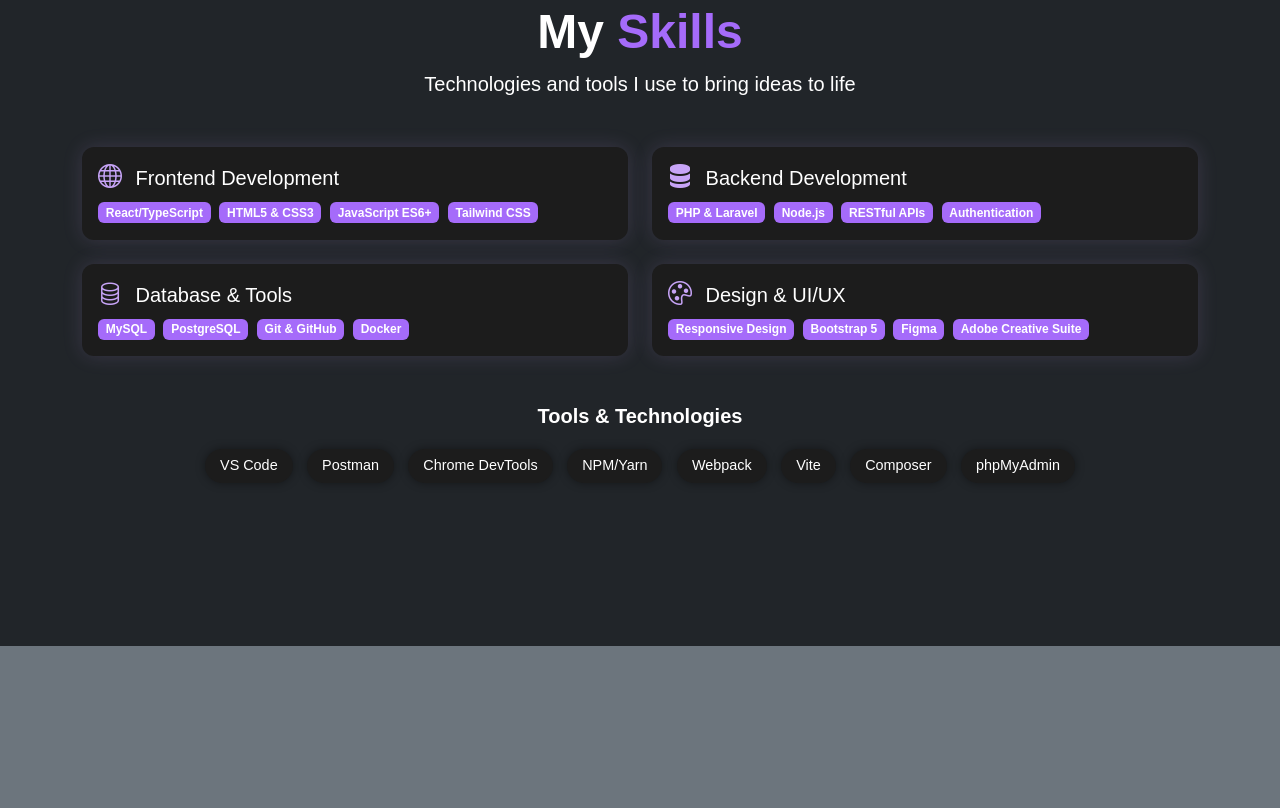
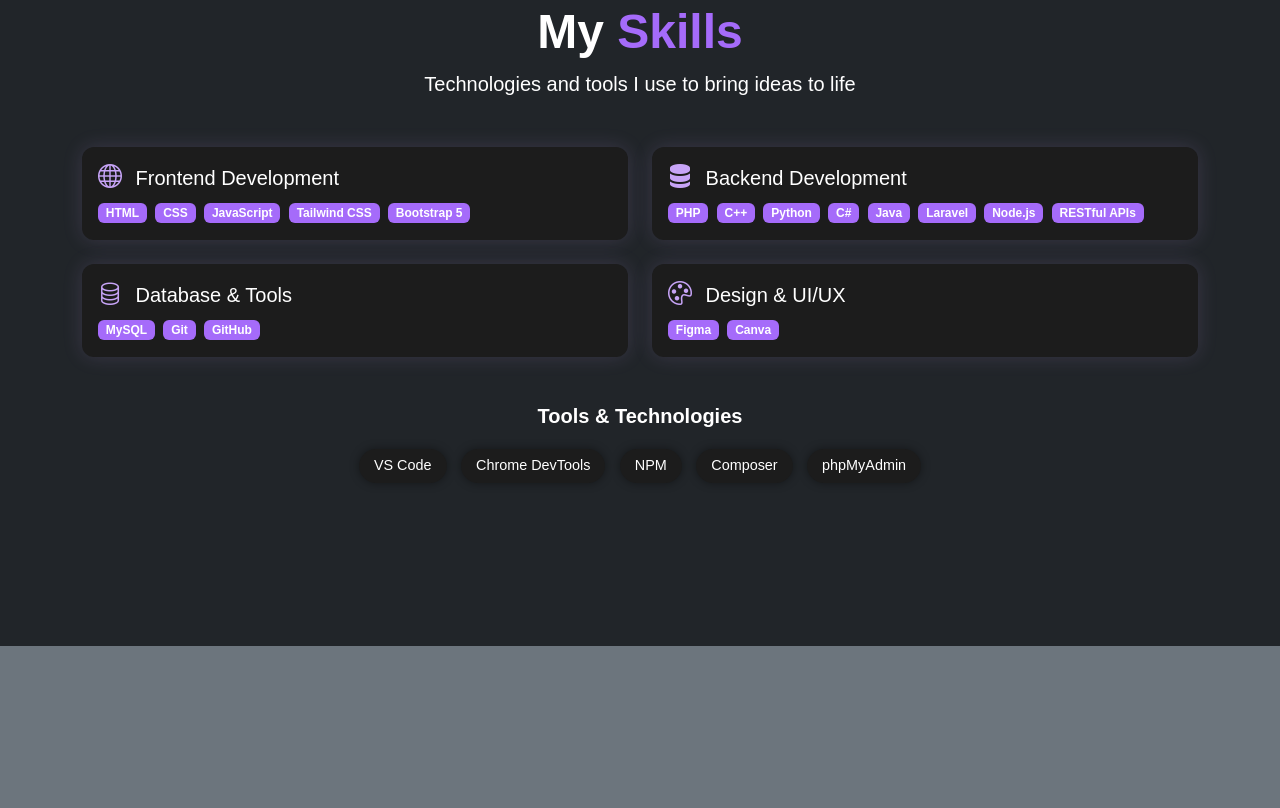
Before and after one commit to FREECSS22/portfolio, a website: page index.html in a window 1280 px wide. Shown: the part 1692-2500 px from the top of the page. Drawn offline with nearby package versions, Linux system fonts and the light colour scheme.

Commit message:
adding aos

```diff
--- a/index.html
+++ b/index.html
@@ -4,6 +4,7 @@
     <meta charset="UTF-8">
     <meta name="viewport" content="width=device-width, initial-scale=1.0">
     <link rel="shortcut icon" href="assets/JL-logo.png" type="image/x-icon">
+    <link href="https://cdn.jsdelivr.net/npm/aos@2.3.4/dist/aos.css" rel="stylesheet">
     <link rel="stylesheet" href="node_modules/bootstrap/dist/css/bootstrap.min.css">
     <link rel="stylesheet" href="style/style.css">
     <link rel="stylesheet" href="https://cdn.jsdelivr.net/npm/bootstrap-icons@1.13.1/font/bootstrap-icons.min.css">
@@ -45,7 +46,7 @@
         <div class="container">
             <div class="row align-items-center">
             <!-- Intro Section -->
-                <section class="col-lg-7 hero-content">
+                <section class="col-lg-7 hero-content" data-aos="fade-right">
                     <h1 class="fw-bold mb-3">Hi, I'm <span class="text-primary">John Luie Rivera</span></h1>
                     <h2 class="h4 text-secondary mb-3">Full-Stack Developer & IT Student</h2>
                     <p class="mb-4">Passionate about creating innovative web solutions with modern technologies. I bring ideas to life through clean code and beautiful user experiences.</p>
@@ -62,7 +63,7 @@
                 </section>
 
                 <!-- Profile Image -->
-                <figure class="col-lg-5 text-center mt-5 mt-lg-0">
+                <figure class="col-lg-5 text-center mt-5 mt-lg-0" data-aos="fade-left">
                     <img src="assets/IMG_20250328_183040_029.jpg" alt="Profile picture of Alex Johnson" class="profile-img">
                 </figure>
             </div>
@@ -73,14 +74,14 @@
     <section id="about" class="py-5 section-elevated text-light">
         <div class="container">
             <!-- Section Header -->
-            <div class="text-center mb-5">
+            <div class="text-center mb-5" data-aos="fade-up">
                 <h2 class="fw-bold display-5">About <span class="text-primary">Me</span></h2>
                 <p class="lead mx-auto" style="max-width: 700px;">Get to know more about my background, education, and passion for technology</p>
             </div>
 
             <div class="row align-items-center g-5">
                 <!-- Content -->
-                <div class="col-lg-6">
+                <div class="col-lg-6" data-aos="fade-right">
                     <article>
                         <p class="lead">
                             Hello! I'm <span class="text-primary fw-bold">John Luie Rivera</span>, a passionate full-stack developer and IT student
@@ -102,7 +103,7 @@
                 </div>
 
                 <!-- Highlights Cards -->
-                <div class="col-lg-6">
+                <div class="col-lg-6" data-aos="zoom-in">
                     <div class="row g-4">
                         <!-- Card 1 -->
                         <div class="col-12">
@@ -163,66 +164,65 @@
     <!-- Skills Section -->
     <section id="skills" class="vh-100 d-flex justify-content-center align-items-center text-white bg-dark">
         <div class="container py-5">
-            <div class="text-center mb-5">
+            <div class="text-center mb-5" data-aos="fade-up">
                 <h2 class="fw-bold display-5">My <span class="text-primary">Skills</span></h2>
                 <p class="lead mx-auto" style="max-width: 700px;">Technologies and tools I use to bring ideas to life</p>
             </div>
             <div class="row g-4">
 
                 <!-- Frontend Development -->
-                <div class="col-md-6">
+                <div class="col-md-6" data-aos="zoom-in">
                     <div class="skill-card h-100 p-3">
                         <h5><i class="bi bi-globe skill-icon"></i> Frontend Development</h5>
-                    <span class="badge bg-primary me-1">React/TypeScript</span>
-                    <span class="badge bg-primary me-1">HTML5 & CSS3</span>
-                    <span class="badge bg-primary me-1">JavaScript ES6+</span>
+                        <span class="badge bg-primary me-1">HTML</span>
+                        <span class="badge bg-primary me-1">CSS</span>
+                        <span class="badge bg-primary me-1">JavaScript</span>
                         <span class="badge bg-primary me-1">Tailwind CSS</span>
+                        <span class="badge bg-primary me-1">Bootstrap 5</span>
                     </div>
                 </div>
 
                 <!-- Backend Development -->
-                <div class="col-md-6">
+                <div class="col-md-6" data-aos="zoom-in">
                     <div class="skill-card h-100 p-3">
                         <h5><i class="bi bi-server skill-icon"></i> Backend Development</h5>
-                    <span class="badge bg-primary me-1">PHP & Laravel</span>
+                        <span class="badge bg-primary me-1">PHP</span>
+                        <span class="badge bg-primary me-1">C++</span>
+                        <span class="badge bg-primary me-1">Python</span>
+                        <span class="badge bg-primary me-1">C#</span>
+                        <span class="badge bg-primary me-1">Java</span>
+                        <span class="badge bg-primary me-1">Laravel</span>
                         <span class="badge bg-primary me-1">Node.js</span>
                         <span class="badge bg-primary me-1">RESTful APIs</span>
-                    <span class="badge bg-primary me-1">Authentication</span>
                     </div>
                 </div>
 
                 <!-- Database & Tools -->
-                <div class="col-md-6">
-                    <div class="skill-card h-100 p-3">
+                <div class="col-md-6" data-aos="zoom-in">
+                    <div class="skill-card h-100 p-3" >
                         <h5><i class="bi bi-database skill-icon"></i> Database & Tools</h5>
                         <span class="badge bg-primary text-white me-1">MySQL</span>
-                    <span class="badge bg-primary text-white me-1">PostgreSQL</span>
-                    <span class="badge bg-primary text-white me-1">Git & GitHub</span>
-                    <span class="badge bg-primary text-white me-1">Docker</span>
+                        <span class="badge bg-primary text-white me-1">Git</span>
+                        <span class="badge bg-primary text-white me-1">GitHub</span>
                     </div>
                 </div>
 
                 <!-- Design & UI/UX -->
-                <div class="col-md-6">
+                <div class="col-md-6" data-aos="zoom-in">
                     <div class="skill-card h-100 p-3">
                         <h5><i class="bi bi-palette skill-icon"></i> Design & UI/UX</h5>
-                        <span class="badge bg-primary text-white me-1">Responsive Design</span>
-                        <span class="badge bg-primary text-white me-1">Bootstrap 5</span>
                         <span class="badge bg-primary text-white me-1">Figma</span>
-                        <span class="badge bg-primary text-white me-1">Adobe Creative Suite</span>
+                        <span class="badge bg-primary text-white me-1">Canva</span>
                     </div>
                 </div>
             </div>
 
             <!-- Tools Section -->
-            <div class="tools-list mt-5 text-center">
+            <div class="tools-list mt-5 text-center" data-aos="fade-up">
                 <h5 class="fw-bold mb-3">Tools & Technologies</h5>
                 <span>VS Code</span>
-                <span>Postman</span>
                 <span>Chrome DevTools</span>
-                <span>NPM/Yarn</span>
-                <span>Webpack</span>
-                <span>Vite</span>
+                <span>NPM</span>
                 <span>Composer</span>
                 <span>phpMyAdmin</span>
             </div>
@@ -230,19 +230,27 @@
     </section>
 
     <!-- Dummy sections to demonstrate scroll -->
-    <section id="projects" class="vh-100 d-flex justify-content-center align-items-center text-white bg-secondary">Projects</section>
+    <section id="projects" class="vh-100 d-flex justify-content-center align-items-center text-white bg-secondary">Projects
+        <!-- 📂 Projects Section (#projects)
+
+Section container: data-aos="fade-up"
+
+Each project card/item: data-aos="zoom-in"
+
+✅ Gives a portfolio/gallery feel. -->
+    </section>
 
     <!-- Contact Section -->
     <section id="contact" class="py-5 section-elevated text-light">
         <div class="container py-5">
-            <div class="text-center mb-5">
+            <div class="text-center mb-5" data-aos="fade-up">
                 <h2 class="fw-bold display-5">Get In <span class="text-primary">Touch</span></h2>
                 <p class="mx-auto" style="max-width: 600px;">Ready to start your next project? Let's work together to create something amazing.</p>
             </div>
             <div class="row g-5">
 
                 <!-- Left: Contact Info -->
-                <div class="col-lg-6">
+                <div class="col-lg-6" data-aos="fade-right">
                     <h3 class="fw-semibold mb-4">Let's Connect</h3>
                     <p class="mb-4">I'm always interested in new opportunities and exciting projects. Whether you have a question or just want to say hi, feel free to reach out!</p>
 
@@ -293,7 +301,7 @@
                 </div>
 
                 <!-- Right: Contact Form -->
-                <div class="col-lg-6">
+                <div class="col-lg-6" data-aos="fade-left">
                     <div class="p-4 rounded h-100 w-100" style="background:#1a1a1a;">
                         <h3 class="fw-semibold mb-4">Send Message</h3>
                         <form>
@@ -378,6 +386,7 @@
         </div>
     </footer>
 
+    <script src="https://cdn.jsdelivr.net/npm/aos@2.3.4/dist/aos.js"></script>
     <script>
         // Scroll detection for navbar style change
         const nav = document.getElementById('mainNav');
@@ -388,8 +397,12 @@
             nav.classList.remove('navbar-scrolled');
         }
         });
+
+        AOS.init({
+            duration: 1000,  // Animation duration
+            once: true       // Whether animation should happen only once
+        });
     </script>
-
     <script src="https://cdn.jsdelivr.net/npm/bootstrap@5.3.3/dist/js/bootstrap.bundle.min.js"></script>
 </body>
 </html>
```
Lines whose indentation alone changed are shown as unchanged.
